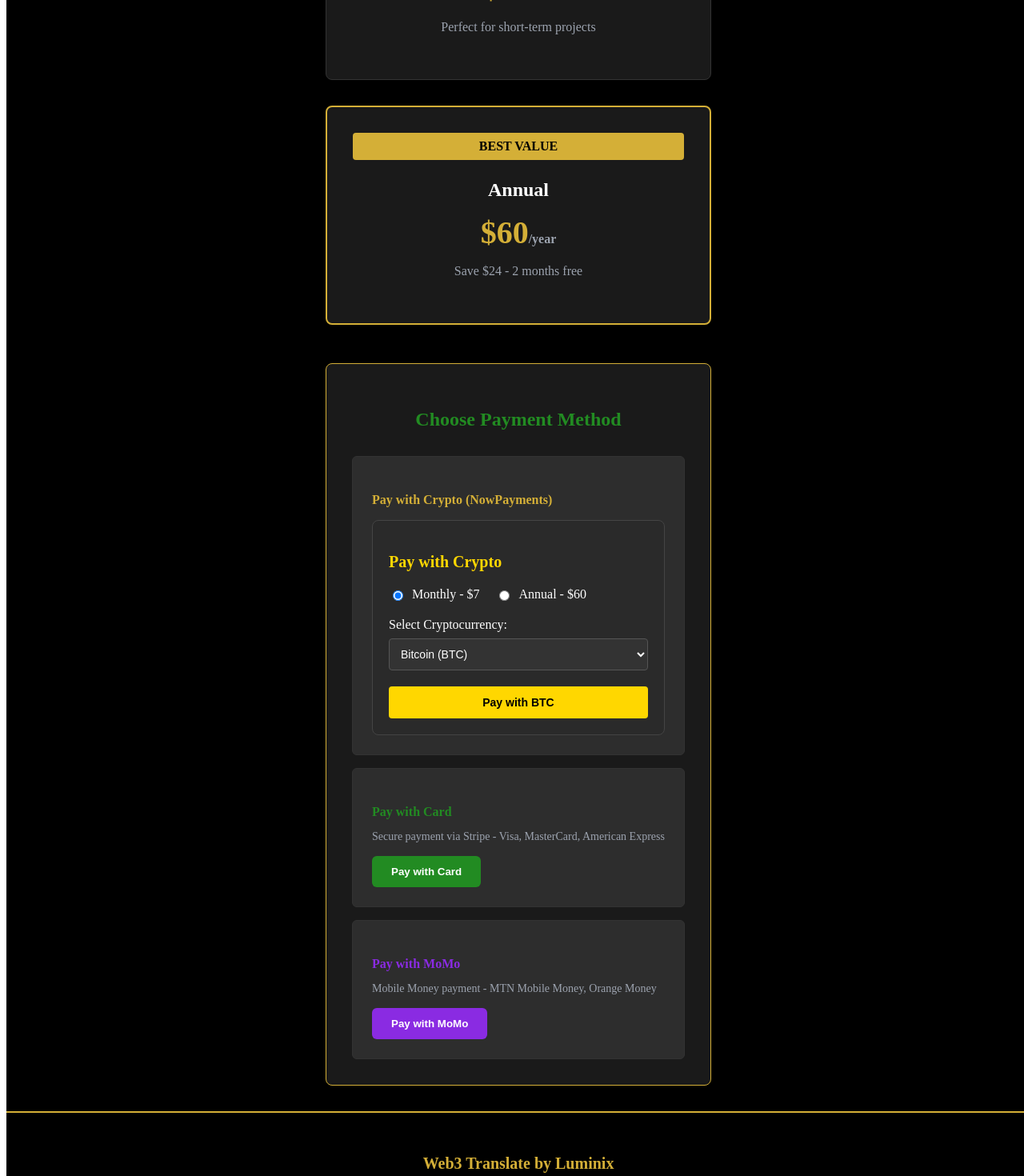
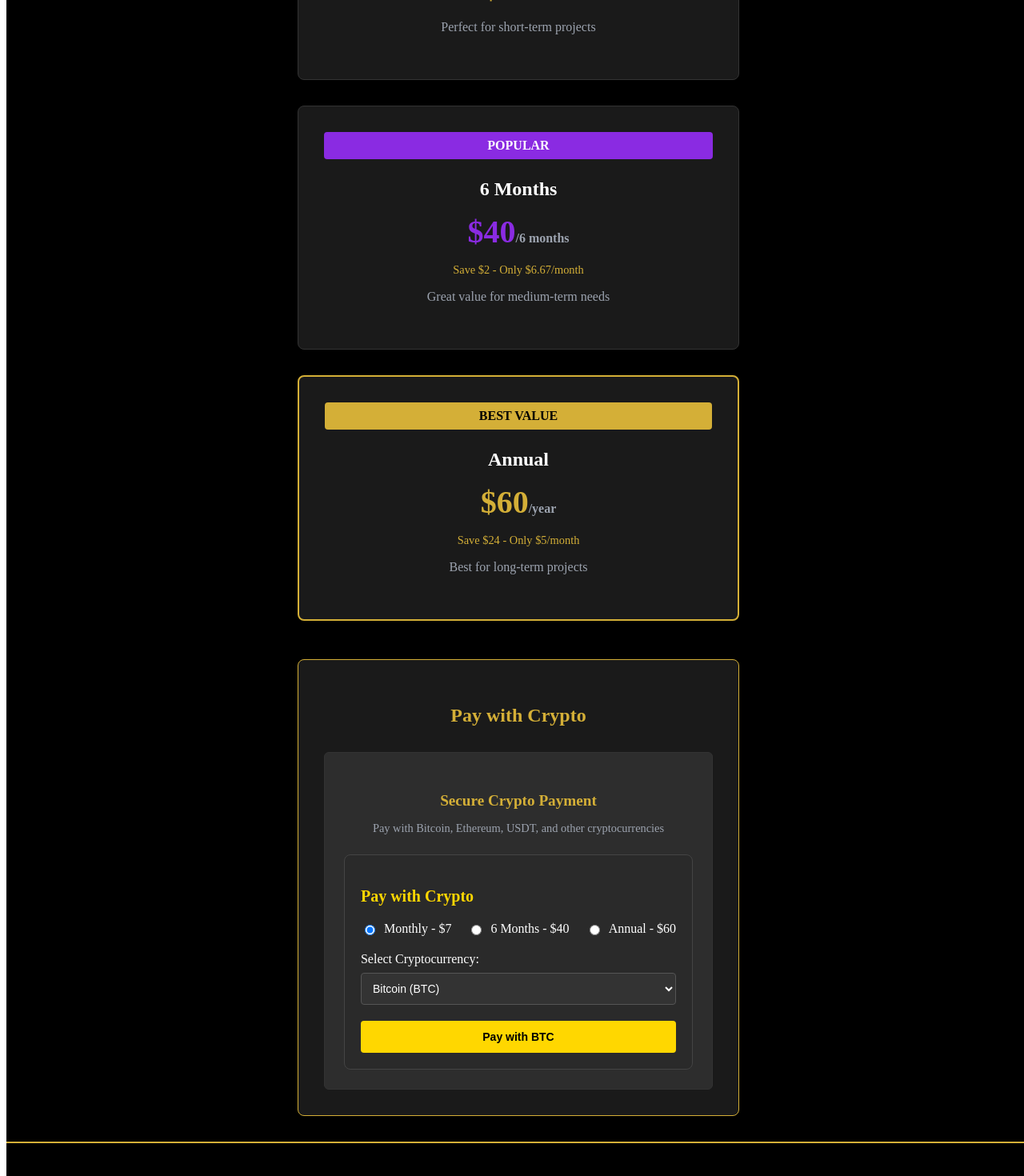
Before and after one commit to lauritalkdev/web3-translation-website, a React (Vite) app: page /billing in a window 1280 px wide. Shown: the part 400-1870 px from the top of the page at 80% size. Built offline with nearby package versions, Linux system fonts and the light colour scheme.

Commit message:
updated home page, removed card and momo payment methods from billing page, added another subscription plan on billing page

```diff
--- a/src/components/CryptoPayment.tsx
+++ b/src/components/CryptoPayment.tsx
@@ -5,7 +5,7 @@ import PaymentSuccess from './PaymentSuccess';
 import './CryptoPayment.css';
 
 const CryptoPayment: React.FC = () => {
-  const [selectedPlan, setSelectedPlan] = useState<'monthly' | 'annual'>('monthly');
+  const [selectedPlan, setSelectedPlan] = useState<'monthly' | '6month' | 'annual'>('monthly');
   const [selectedCurrency, setSelectedCurrency] = useState('btc');
   const [isProcessing, setIsProcessing] = useState(false);
   const [showPaymentDisplay, setShowPaymentDisplay] = useState(false);
@@ -126,16 +126,25 @@ const CryptoPayment: React.FC = () => {
             type="radio"
             value="monthly"
             checked={selectedPlan === 'monthly'}
-            onChange={(e) => setSelectedPlan(e.target.value as 'monthly' | 'annual')}
+            onChange={(e) => setSelectedPlan(e.target.value as 'monthly' | '6month' | 'annual')}
           />
           Monthly - $7
         </label>
         <label>
           <input
             type="radio"
+            value="6month"
+            checked={selectedPlan === '6month'}
+            onChange={(e) => setSelectedPlan(e.target.value as 'monthly' | '6month' | 'annual')}
+          />
+          6 Months - $40
+        </label>
+        <label>
+          <input
+            type="radio"
             value="annual"
             checked={selectedPlan === 'annual'}
-            onChange={(e) => setSelectedPlan(e.target.value as 'monthly' | 'annual')}
+            onChange={(e) => setSelectedPlan(e.target.value as 'monthly' | '6month' | 'annual')}
           />
           Annual - $60
         </label>
--- a/src/pages/Billing.tsx
+++ b/src/pages/Billing.tsx
@@ -92,6 +92,38 @@ export default function Billing() {
             </p>
           </div>
 
+          {/* 6-Month Plan */}
+          <div style={{
+            backgroundColor: '#1a1a1a',
+            padding: '2rem',
+            borderRadius: '0.5rem',
+            border: '1px solid #333333',
+            textAlign: 'center'
+          }}>
+            <div style={{
+              backgroundColor: '#8A2BE2',
+              color: '#ffffff',
+              padding: '0.5rem',
+              borderRadius: '0.25rem',
+              fontWeight: 'bold',
+              marginBottom: '1rem'
+            }}>
+              POPULAR
+            </div>
+            <h3 style={{ fontSize: '1.5rem', fontWeight: 'bold', color: '#ffffff', marginBottom: '1rem' }}>
+              6 Months
+            </h3>
+            <div style={{ fontSize: '2.5rem', fontWeight: 'bold', color: '#8A2BE2', marginBottom: '1rem' }}>
+              $40<span style={{ fontSize: '1rem', color: '#9CA3AF' }}>/6 months</span>
+            </div>
+            <div style={{ fontSize: '0.9rem', color: '#D4AF37', marginBottom: '0.5rem' }}>
+              Save $2 - Only $6.67/month
+            </div>
+            <p style={{ color: '#9CA3AF', marginBottom: '1.5rem' }}>
+              Great value for medium-term needs
+            </p>
+          </div>
+
           {/* Annual Plan */}
           <div style={{
             backgroundColor: '#1a1a1a',
@@ -116,93 +148,51 @@ export default function Billing() {
             <div style={{ fontSize: '2.5rem', fontWeight: 'bold', color: '#D4AF37', marginBottom: '1rem' }}>
               $60<span style={{ fontSize: '1rem', color: '#9CA3AF' }}>/year</span>
             </div>
+            <div style={{ fontSize: '0.9rem', color: '#D4AF37', marginBottom: '0.5rem' }}>
+              Save $24 - Only $5/month
+            </div>
             <p style={{ color: '#9CA3AF', marginBottom: '1.5rem' }}>
-              Save $24 - 2 months free
+              Best for long-term projects
             </p>
           </div>
         </div>
 
-        {/* Payment Methods */}
+        {/* Payment Methods - Now Only Crypto Payment */}
         <div style={{
           backgroundColor: '#1a1a1a',
           padding: '2rem',
           borderRadius: '0.5rem',
-          border: '1px solid #D4AF37'
+          border: '1px solid #D4AF37',
+          maxWidth: '800px',
+          margin: '0 auto'
         }}>
           <h3 style={{
             fontSize: '1.5rem',
             fontWeight: 'bold',
-            color: '#228B22',
+            color: '#D4AF37',
             textAlign: 'center',
             marginBottom: '2rem'
           }}>
-            Choose Payment Method
+            Pay with Crypto
           </h3>
 
           <div style={{ display: 'flex', flexDirection: 'column', gap: '1rem' }}>
-            {/* Crypto Payment - REPLACED WITH ACTUAL COMPONENT */}
+            {/* Crypto Payment - Only Payment Method */}
             <div style={{
               backgroundColor: '#2d2d2d',
               padding: '1.5rem',
               borderRadius: '0.375rem',
               border: '1px solid #333333'
             }}>
-              <h4 style={{ fontWeight: 'bold', color: '#D4AF37', marginBottom: '1rem' }}>
-                Pay with Crypto (NowPayments)
-              </h4>
+              <div style={{ textAlign: 'center', marginBottom: '1.5rem' }}>
+                <h4 style={{ fontWeight: 'bold', color: '#D4AF37', marginBottom: '0.5rem', fontSize: '1.2rem' }}>
+                  Secure Crypto Payment
+                </h4>
+                <p style={{ color: '#9CA3AF', fontSize: '0.9rem' }}>
+                  Pay with Bitcoin, Ethereum, USDT, and other cryptocurrencies
+                </p>
+              </div>
               <CryptoPayment />
-            </div>
-
-            {/* Card Payment */}
-            <div style={{
-              backgroundColor: '#2d2d2d',
-              padding: '1.5rem',
-              borderRadius: '0.375rem',
-              border: '1px solid #333333'
-            }}>
-              <h4 style={{ fontWeight: 'bold', color: '#228B22', marginBottom: '0.5rem' }}>
-                Pay with Card
-              </h4>
-              <p style={{ color: '#9CA3AF', fontSize: '0.875rem', marginBottom: '1rem' }}>
-                Secure payment via Stripe - Visa, MasterCard, American Express
-              </p>
-              <button style={{
-                backgroundColor: '#228B22',
-                color: '#ffffff',
-                padding: '0.75rem 1.5rem',
-                borderRadius: '0.375rem',
-                border: 'none',
-                fontWeight: 'bold',
-                cursor: 'pointer'
-              }}>
-                Pay with Card
-              </button>
-            </div>
-
-            {/* MoMo Payment */}
-            <div style={{
-              backgroundColor: '#2d2d2d',
-              padding: '1.5rem',
-              borderRadius: '0.375rem',
-              border: '1px solid #333333'
-            }}>
-              <h4 style={{ fontWeight: 'bold', color: '#8A2BE2', marginBottom: '0.5rem' }}>
-                Pay with MoMo
-              </h4>
-              <p style={{ color: '#9CA3AF', fontSize: '0.875rem', marginBottom: '1rem' }}>
-                Mobile Money payment - MTN Mobile Money, Orange Money
-              </p>
-              <button style={{
-                backgroundColor: '#8A2BE2',
-                color: '#ffffff',
-                padding: '0.75rem 1.5rem',
-                borderRadius: '0.375rem',
-                border: 'none',
-                fontWeight: 'bold',
-                cursor: 'pointer'
-              }}>
-                Pay with MoMo
-              </button>
             </div>
           </div>
         </div>
@@ -335,7 +325,7 @@ export default function Billing() {
               lineHeight: '1.4'
             }}>
               © {new Date().getFullYear()} Powered by Luminix. All rights reserved.
-              Building the future of inclusive communication.
+              Building the future of inclusive communication with AI/Web3.
             </p>
           </div>
         </div>
```
